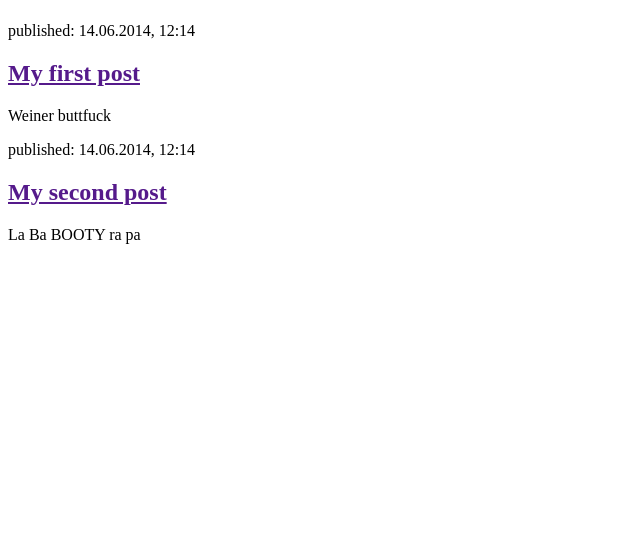
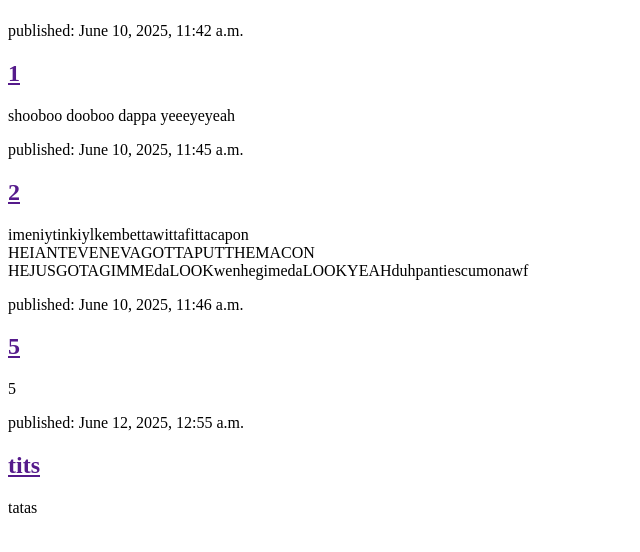
Before and after one commit to A-helpless-noob/my-first-blog, a Django app: page / in a window 1280 px wide. Shown: the part 58-610 px from the top of the page, without its empty margins (0-640 px from the left). Run offline with Django 5.2, Linux system fonts and the light colour scheme; data comes from the database, SQL or seed files in the repository; both versions use the stored data as it was after the commit.

Commit message:
Modified templates to display posts on webpage better

```diff
--- a/projectfolder/blog/templates/blog/post_list.html
+++ b/projectfolder/blog/templates/blog/post_list.html
@@ -8,16 +8,12 @@
             <h1><a href="/">Django Girls Blog</a></h1>
         </header>
 
+        {% for post in posts %}
         <article>
-            <time>published: 14.06.2014, 12:14</time>
-            <h2><a href="">My first post</a></h2>
-            <p> Weiner buttfuck</p>
+            <time>published: {{ post.published_date }}</time>
+            <h2><a href="">{{ post.title }}</a></h2>
+            <p>{{ post.text|linebreaksbr }}</p>
         </article>
-
-        <article>
-            <time>published: 14.06.2014, 12:14</time>
-            <h2><a href="">My second post</a></h2>
-            <p>La Ba BOOTY ra pa</p>
-        </article>
+        {% endfor %}
     </body>
 </html>
--- a/projectfolder/blog/views.py
+++ b/projectfolder/blog/views.py
@@ -1,4 +1,7 @@
 from django.shortcuts import render
+from django.utils import timezone
+from .models import Post
 
 def post_list(request):
-    return render(request, 'blog/post_list.html', {})
+    posts = Post.objects.filter(published_date__lte=timezone.now()).order_by('published_date')
+    return render(request, 'blog/post_list.html', {'posts': posts})
```
Also changed, not shown: projectfolder/db.sqlite3.
